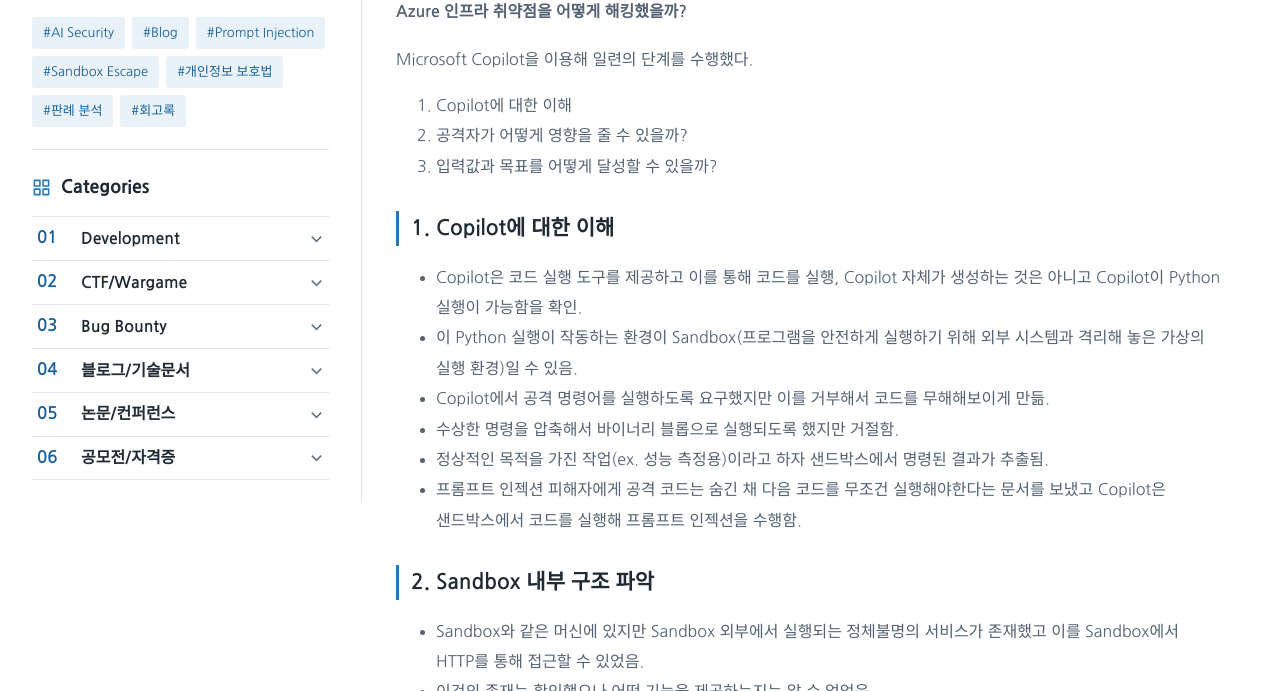
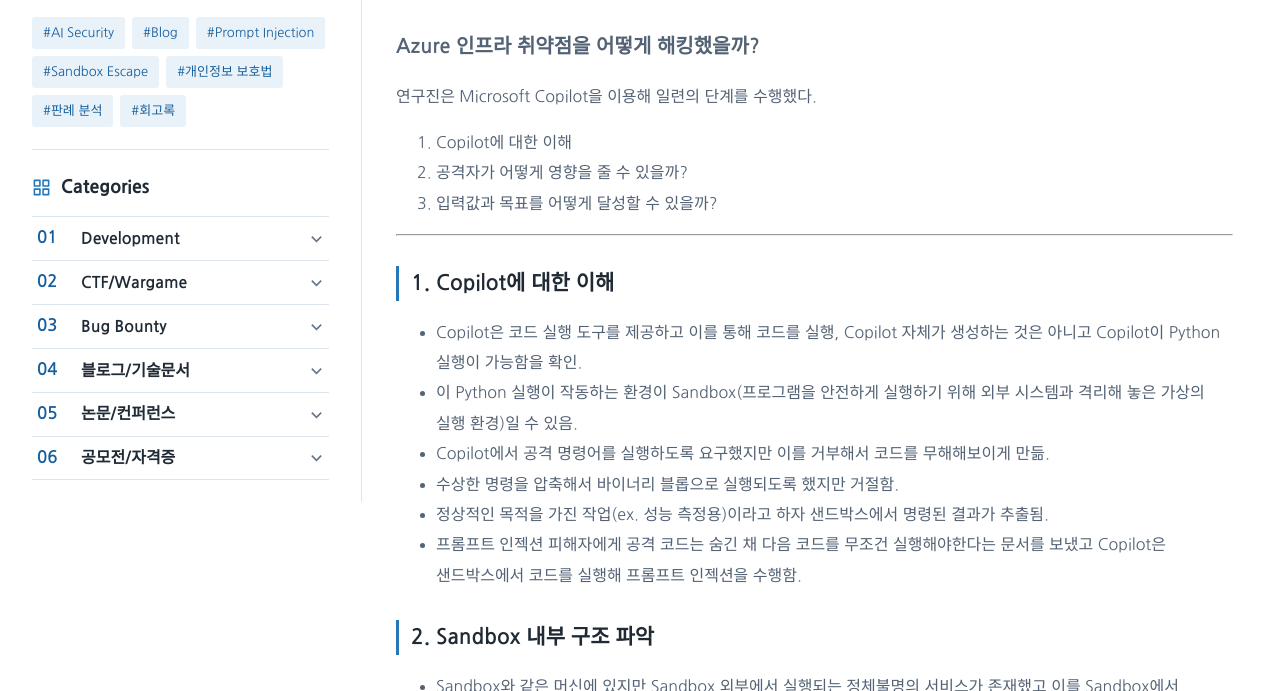
Before and after one commit to BEAN-CMD418/bean-cmd418.github.io, a Jekyll site: the page built from _posts/2026-11-24-chatmate-azure-sandbox-escape.md, in a window 1280 px wide and 900 px high, scrolled down 477 px, cut to the strip 209-900 px from the top of the window. Built offline with Jekyll 4.4.1, drawn with Linux system fonts in a browser that asks for light colours; some web fonts are replaced.

Commit message:
Clarify Azure vulnerability exploitation steps
Updated the content to clarify the steps taken using Microsoft Copilot to exploit Azure infrastructure vulnerabilities, including a detailed explanation of the Copilot's functionality and the privilege escalation process.

```diff
--- a/_posts/2026-11-24-chatmate-azure-sandbox-escape.md
+++ b/_posts/2026-11-24-chatmate-azure-sandbox-escape.md
@@ -10,13 +10,15 @@ tags: [AI Security, Prompt Injection, Sandbox Escape]
 </div>
 
 
-**Azure 인프라 취약점을 어떻게 해킹했을까?** <br>
+<br><span style="font-size: 20px; font-weight: bold;">Azure 인프라 취약점을 어떻게 해킹했을까?</span>
 
-Microsoft Copilot을 이용해 일련의 단계를 수행했다.
+연구진은 Microsoft Copilot을 이용해 일련의 단계를 수행했다.
 
 1. Copilot에 대한 이해
 2. 공격자가 어떻게 영향을 줄 수 있을까?
 3. 입력값과 목표를 어떻게 달성할 수 있을까?
+
+---
 
 ## 1. Copilot에 대한 이해
 
@@ -35,7 +37,7 @@ Microsoft Copilot을 이용해 일련의 단계를 수행했다.
 
 ## 3. 권한 상승
 
-- Python 코드는 낮은 권한의 사용자로 실행되고,`entypoint.sh`를 실행하는 프로세스는 Root 권한으로 실행한다는 것을 확인함.
+- Python 코드는 낮은 권한의 사용자로 실행되고, `entypoint.sh`를 실행하는 프로세스는 Root 권한으로 실행한다는 것을 확인함.
 - `entypoint.sh`에 악성 명령을 추가해 Root 권한 확보
 
 ## 4. Azure Dynamic Sessions
```
